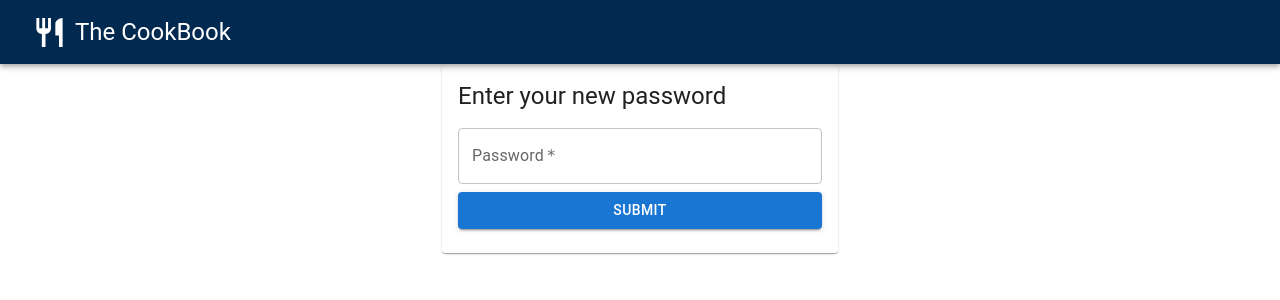
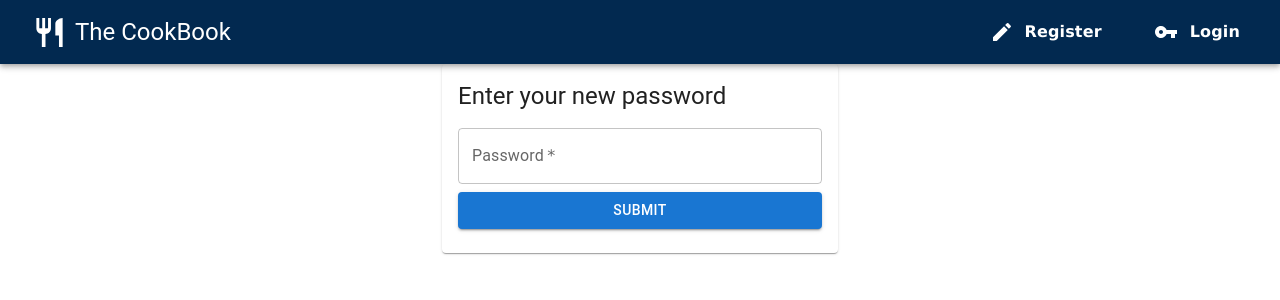
Before and after one commit to mangodb203/SE-Project-Recipe-Recommender, a React (Create React App) app in the folder frontend/: page /reset-password/1 in a window 1280 px wide. Shown: the top 300 px of the page. Built offline with nearby package versions, Linux system fonts and the light colour scheme.

Commit message:
add login/register to navbar

```diff
--- a/frontend/src/Components/Navbar.js
+++ b/frontend/src/Components/Navbar.js
@@ -1,8 +1,45 @@
 import { Restaurant } from "@mui/icons-material";
 
 import { AppBar, IconButton, Toolbar, Typography } from "@mui/material";
+import { useStateValue } from "../StateProvider";
+import CreateIcon from "@mui/icons-material/Create";
+import VpnKeyIcon from "@mui/icons-material/VpnKey";
+import { useNavigate } from "react-router-dom";
+import {
+  ListItem,
+  ListItemIcon,
+  ListItemText,
+} from "@mui/material";
+import ExitToAppIcon from "@mui/icons-material/ExitToApp";
+import { initialState } from "../reducer";
+
 
 const NavBar = () => {
+  const navigate = useNavigate();
+  const [
+    {
+      token,
+      user: { role },
+      cart,
+    },
+    dispatch,
+  ] = useStateValue();
+
+  const menuItems = [
+    {
+      listIcon: <CreateIcon style ={{color:"white", margin: "2px"}} />,
+      listText: "Register",
+      to: "/signup",
+      display: !token,
+    },
+    {
+      listIcon: <VpnKeyIcon style ={{color:"white"}}/>,
+      listText: "Login",
+      to: "/login",
+      display: !token,
+    }
+  ]
+
   return (
     <div>
       <AppBar position="sticky" style={{ background: "#022950" }}>
@@ -19,7 +56,48 @@ const NavBar = () => {
           >
             The CookBook
           </Typography>
+          {menuItems.map(
+              (listItem, key) =>
+                listItem.display && (
+                  <ListItem style = {{width: 'min-content'}}
+                    button
+                    key={key}
+                    onClick={() => {
+                      // setOpen(false);
+                      navigate(listItem.to);
+                      window.scrollTo(0, 0);
+                    }}
+                  >
+                    <ListItemIcon style ={{margin:"0 -20px 0 20px"}}>{listItem.listIcon}</ListItemIcon>
+                    <ListItemText>
+                      <b>{listItem.listText}</b>
+                    </ListItemText>
+                  </ListItem>
+                )
+            )}
+        {token && (
+              <ListItem
+                button
+                onClick={() => {
+                  // setOpen(false);
+                  localStorage.removeItem("token");
+                  localStorage.removeItem("user");
+                  dispatch({ type: "SET_TOKEN", token: null });
+                  dispatch({ type: "SET_CART", cart: {} });
+                  dispatch({ type: "SET_USER", user: initialState.user });
+                  navigate("/");
+                }}
+              >
+                <ListItemIcon>
+                  <ExitToAppIcon />
+                </ListItemIcon>
+                <ListItemText>
+                  <b>Log out</b>
+                </ListItemText>
+              </ListItem>
+            )}
         </Toolbar>
+
       </AppBar>
     </div>
   );
--- a/frontend/src/Components/auth/ChangePassword.js
+++ b/frontend/src/Components/auth/ChangePassword.js
@@ -3,7 +3,6 @@ import {
   Card,
   CardContent,
   Container,
-  makeStyles,
   TextField,
   Typography,
 } from "@mui/material";
--- a/frontend/src/Components/auth/ForgotPassword.js
+++ b/frontend/src/Components/auth/ForgotPassword.js
@@ -3,7 +3,6 @@ import {
   Card,
   CardContent,
   Container,
-  makeStyles,
   TextField,
   Typography,
 } from "@mui/material";
```
